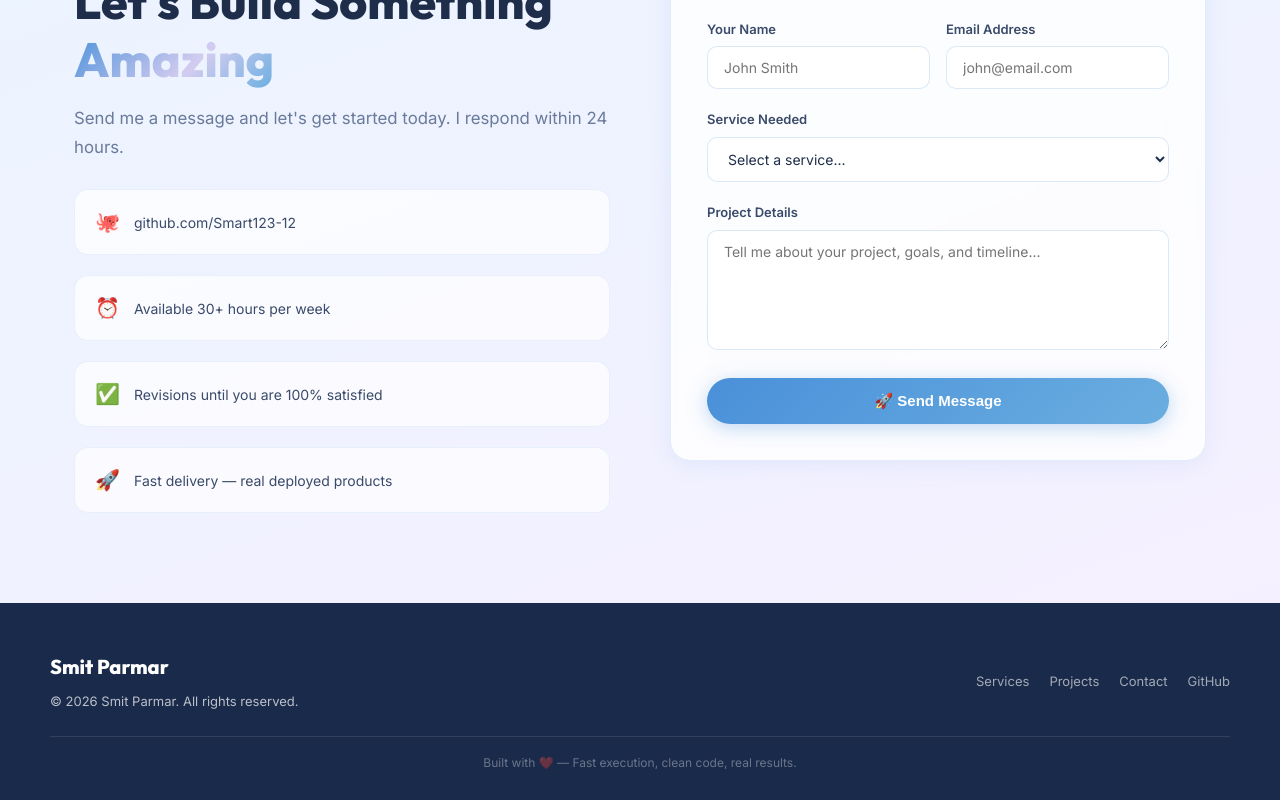
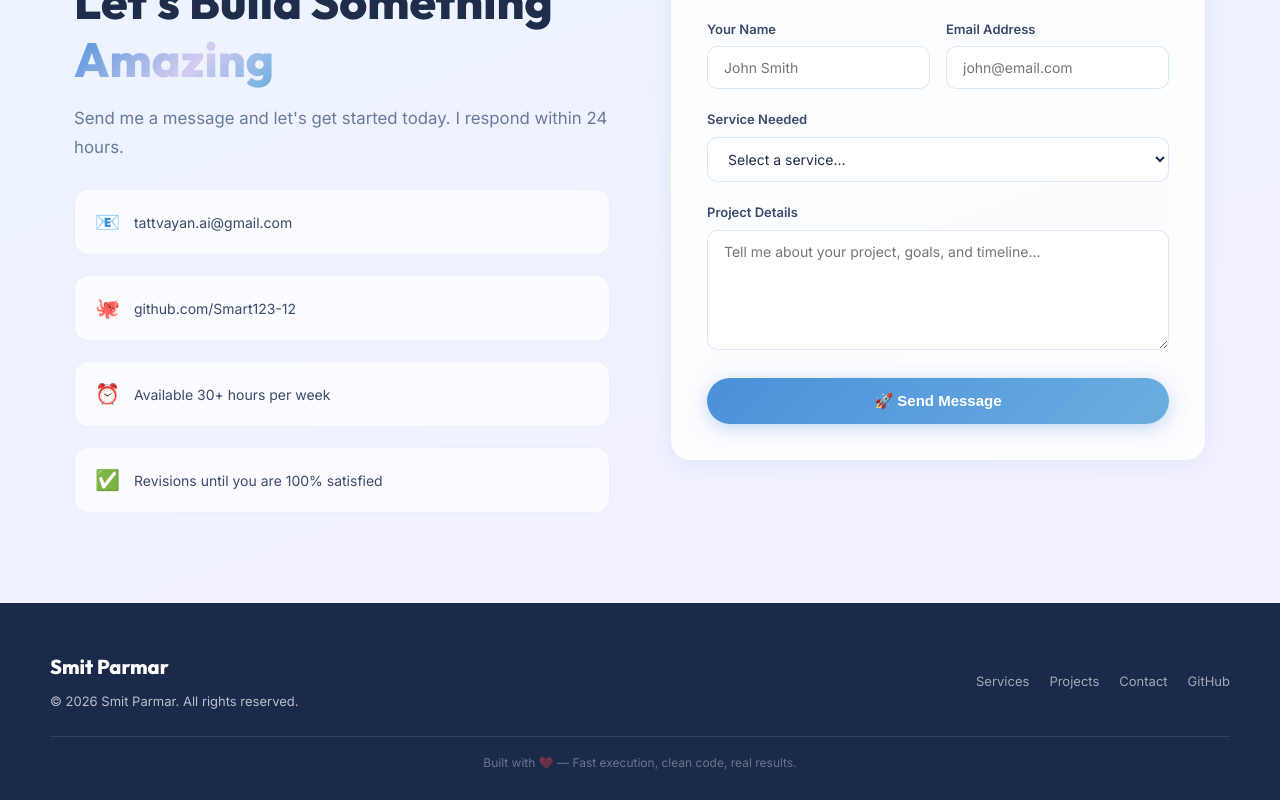
Before and after one commit to Smart123-12/smit-portfolio, a React (Vite) app: page / in a window 1280 px wide. Shown: the part 4572-5372 px from the top of the page. Built offline with nearby package versions, Linux system fonts and the light colour scheme.

Commit message:
fix: contact form uses mailto to tattvayan.ai@gmail.com

```diff
--- a/src/App.jsx
+++ b/src/App.jsx
@@ -305,9 +305,9 @@ function Contact() {
 
   const handleSubmit = (e) => {
     e.preventDefault()
-    const subject = encodeURIComponent(`Project Inquiry from ${form.name} — ${form.service}`)
-    const body = encodeURIComponent(`Name: ${form.name}\nEmail: ${form.email}\nService: ${form.service}\n\nMessage:\n${form.message}`)
-    window.open(`mailto:smitparmar@example.com?subject=${subject}&body=${body}`, '_blank')
+    const subject = encodeURIComponent(`🚀 New Project Inquiry from ${form.name} — ${form.service}`)
+    const body = encodeURIComponent(`Name: ${form.name}\nEmail: ${form.email}\nService: ${form.service}\n\nProject Details:\n${form.message}`)
+    window.location.href = `mailto:tattvayan.ai@gmail.com?subject=${subject}&body=${body}`
     setSent(true)
     setTimeout(() => setSent(false), 4000)
   }
@@ -321,6 +321,12 @@ function Contact() {
             <h2 className="section-title">Let's Build Something <span className="grad-text">Amazing</span></h2>
             <p className="section-sub">Send me a message and let's get started today. I respond within 24 hours.</p>
             <div className="contact-info">
+              <div className="contact-item">
+                <span className="contact-item-icon">📧</span>
+                <div className="contact-item-text">
+                  <a href="mailto:tattvayan.ai@gmail.com">tattvayan.ai@gmail.com</a>
+                </div>
+              </div>
               <div className="contact-item">
                 <span className="contact-item-icon">🐙</span>
                 <div className="contact-item-text">
@@ -339,18 +345,14 @@ function Contact() {
                   <span>Revisions until you are 100% satisfied</span>
                 </div>
               </div>
-              <div className="contact-item">
-                <span className="contact-item-icon">🚀</span>
-                <div className="contact-item-text">
-                  <span>Fast delivery — real deployed products</span>
-                </div>
-              </div>
             </div>
           </div>
           <form className="contact-form" onSubmit={handleSubmit}>
             <h3 style={{ fontFamily:'Outfit', fontWeight:700, fontSize:'1.3rem', marginBottom:24, color:'var(--text-dark)' }}>
               Start Your Project
             </h3>
+            {/* Hidden botcheck field for spam protection */}
+            <input type="checkbox" name="botcheck" style={{ display:'none' }} />
             <div className="form-row">
               <div className="form-group">
                 <label>Your Name</label>
@@ -380,8 +382,12 @@ function Contact() {
               <textarea placeholder="Tell me about your project, goals, and timeline..." required
                 value={form.message} onChange={e => setForm({...form, message: e.target.value})} />
             </div>
-            <button type="submit" className="btn-primary" style={{ width:'100%', justifyContent:'center' }}>
-              {sent ? '✅ Message Sent!' : '🚀 Send Message'}
+            <button
+              type="submit"
+              className="btn-primary"
+              style={{ width:'100%', justifyContent:'center' }}
+            >
+              {sent ? '✅ Opening Email App...' : '🚀 Send Message'}
             </button>
           </form>
         </div>
```
